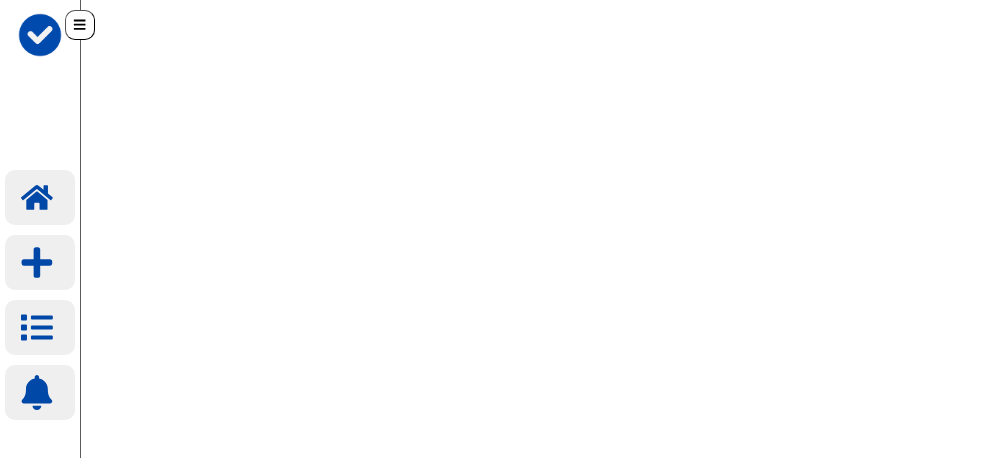
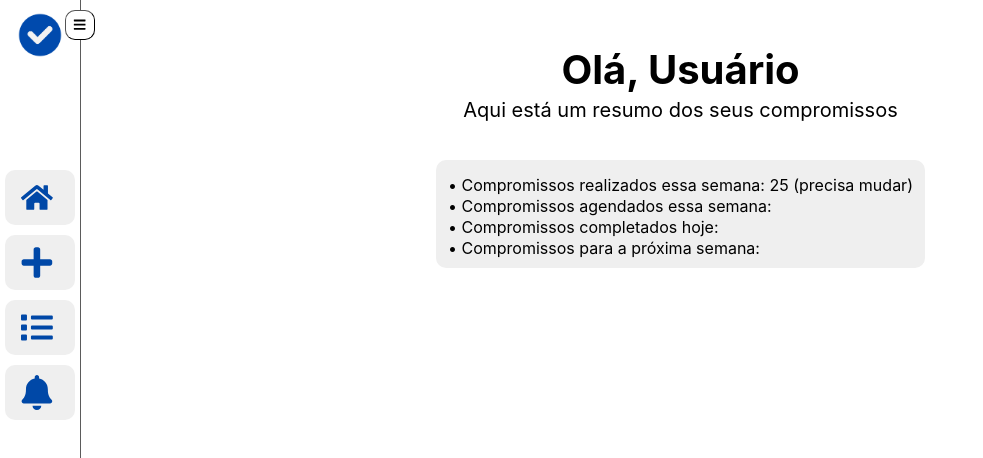
Before and after one commit to juliocjuri/agendaUp, a React (Vite) app in the folder frontend/: page / in a window 1280 px wide. Shown: the top 458 px of the page, without its empty margins (0-983 px from the left). Built offline with nearby package versions, Linux system fonts and the light colour scheme.

Commit message:
feat: user home page info

```diff
--- a/frontend/src/App.jsx
+++ b/frontend/src/App.jsx
@@ -1,13 +1,13 @@
 import { useState } from 'react'
 import './App.css'
-import Sidebar from './components/Sidebar'
+import Home from './pages/Private/Home'
 
 function App() {
   const [count, setCount] = useState(0)
 
   return (
     <>
-      <Sidebar />
+      <Home />
     </>
   )
 }
--- a/frontend/src/components/Sidebar.jsx
+++ b/frontend/src/components/Sidebar/Sidebar.jsx
@@ -3,9 +3,9 @@ import './Sidebar.css'
 import {
      FaBars,
      FaHome,
-FaBell,
-FaList,
-FaPlus } from 'react-icons/fa'
+     FaBell,
+     FaList,
+     FaPlus } from 'react-icons/fa'
 
 class Sidebar extends Component {
      constructor(props){
--- /dev/null
+++ b/frontend/src/pages/Private/Home/index.jsx
@@ -0,0 +1,43 @@
+import React, { Component, useState } from 'react';
+import Sidebar from '../../../components/Sidebar/Sidebar';
+import './style.css'
+
+/*
+TODO: I have to insert the list of schedules depending on the quantity of completed schedules from the db
+*/
+
+class Home extends Component {
+     constructor(props) {
+          super(props);
+     }
+
+     render() {
+
+          return (
+               <div className='container'>
+                    <Sidebar />
+                    <div className='page-wrapper'>
+                    <header className='header-user-wrapper'>
+                         <div className='header-user-title'>
+                              Olá, Usuário
+                         </div>
+                         <div className='header-user-subtitle'>
+                              Aqui está um resumo dos seus compromissos
+                         </div>
+                    </header>
+                    <main className='completed-schedules-wrapper'>
+                         <ul>
+                              <li>Compromissos realizados essa semana: 25 (precisa mudar) </li>
+                              <li>Compromissos agendados essa semana: </li>
+                              <li>Compromissos completados hoje: </li>
+                              <li>Compromissos para a próxima semana: </li>
+                         </ul>
+                    </main>
+
+                    </div>
+               </div>
+          )
+     }
+}
+
+export default Home;
--- /dev/null
+++ b/frontend/src/pages/Private/Home/style.css
@@ -0,0 +1,47 @@
+.container{
+     flex-direction: row;
+     display: flex;
+}
+
+.page-wrapper{
+     display: flex;
+     flex-direction: column;
+     flex: 1
+}
+
+.header-user-wrapper{
+     display: flex;
+     margin: 0 auto;
+     flex-direction: column;
+     margin-top: 50px;
+}
+
+.header-user-title{
+     font-size: 2rem;
+     font-weight: bold;
+     margin: 0 auto;
+}
+
+.header-user-subtitle{
+     margin: 0 auto;
+     margin-top: 10px;
+}
+
+.completed-schedules-wrapper{
+     display: flex;
+     margin: 0 auto;
+     margin-top: 40px;
+     background-color: rgb(239, 239, 239);
+     padding: 1%;
+     border-radius: 10px;
+}
+
+
+.completed-schedules-wrapper li{
+     font-size: 0.8rem;
+     margin-top: 5px;
+}
+
+.completed-schedules-wrapper li::before{
+     content: 	'• ';
+}
```
Also changed, not shown: frontend/src/components/utils/menuItems.js (deleted, +0 -25 lines), frontend/src/components/Sidebar/Sidebar.css (renamed from frontend/src/components/Sidebar.css), 1 other file (tests, documents, lock files or other folders).
